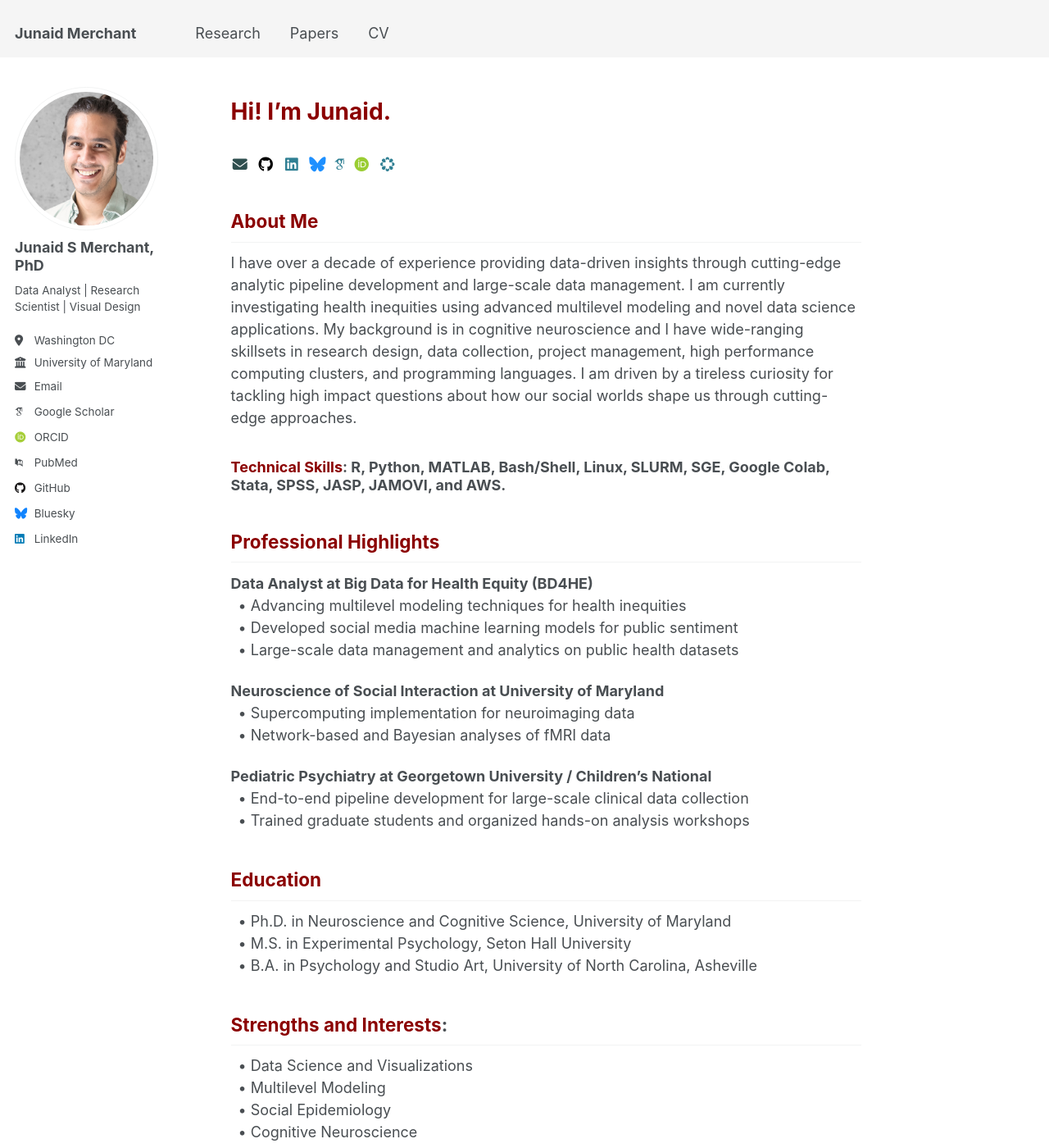
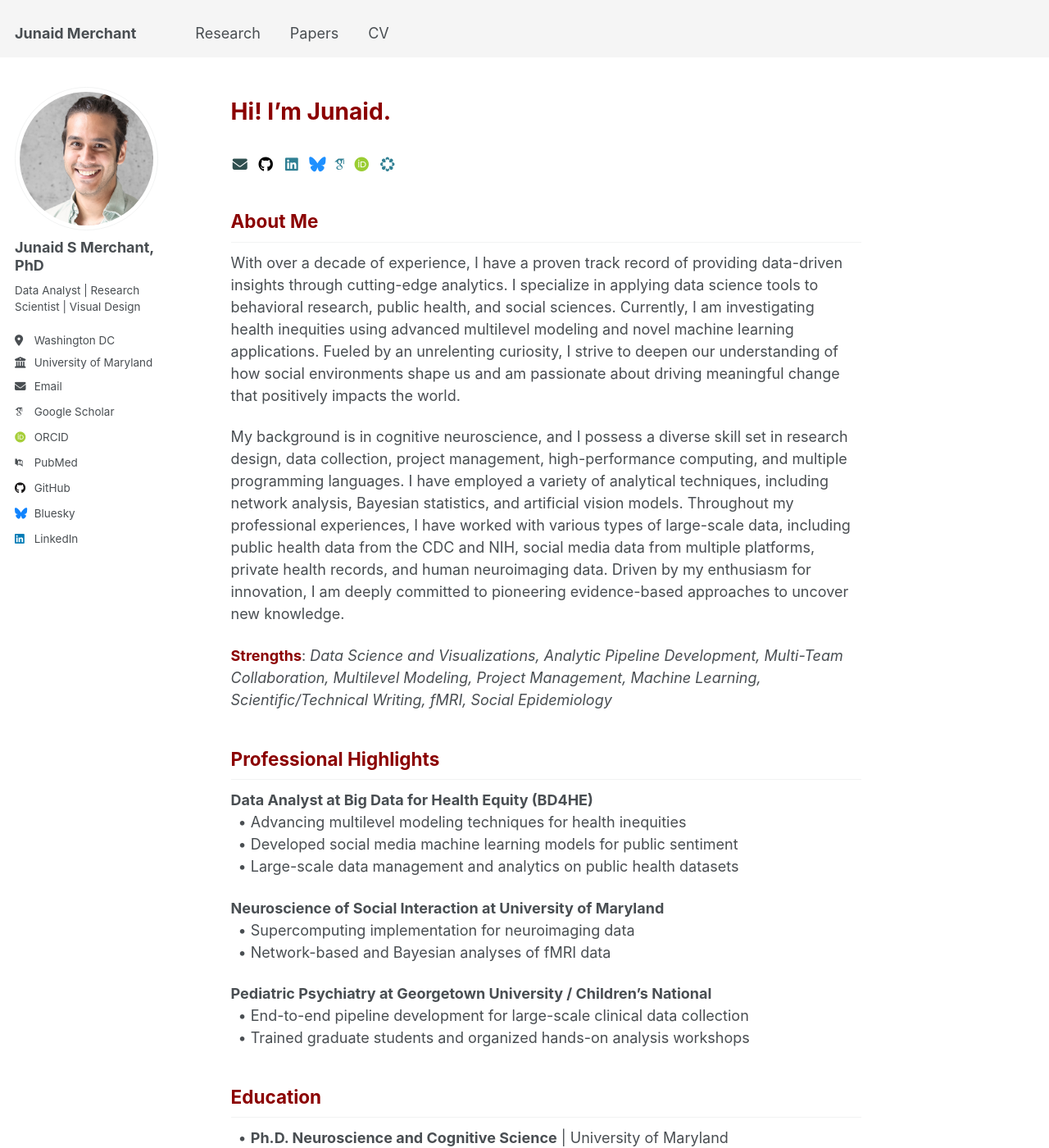
Before and after one commit to JunaidMerchant/JunaidMerchant.github.io, a Jekyll site: the page built from _pages/about.md, in a window 1280 px wide and 1400 px high. Shown: the whole window at 82% size. Built offline with Jekyll 4.4.1, drawn with Linux system fonts in a browser that asks for light colours; some web fonts are replaced; some of the changed lines change nothing that is shown; some of the changed text lies outside the part shown.

Commit message:
Add files via upload

```diff
--- a/_pages/about.md
+++ b/_pages/about.md
@@ -19,11 +19,12 @@ redirect_from:
 
 ## <span style="color:DarkRed">About Me</span>
 
-I have over a decade of experience providing data-driven insights through cutting-edge analytic pipeline development and large-scale data management. I am currently investigating health inequities using advanced multilevel modeling and novel data science applications. My background is in cognitive neuroscience and I have wide-ranging skillsets in research design, data collection, project management, high performance computing clusters, and programming languages. I am driven by a tireless curiosity for tackling high impact questions about how our social worlds shape us through cutting-edge approaches.
+With over a decade of experience, I have a proven track record of providing data-driven insights through cutting-edge analytics. I specialize in applying data science tools to behavioral research, public health, and social sciences. Currently, I am investigating health inequities using advanced multilevel modeling and novel machine learning applications. Fueled by an unrelenting curiosity, I strive to deepen our understanding of how social environments shape us and am passionate about driving meaningful change that positively impacts the world.
+
+My background is in cognitive neuroscience, and I possess a diverse skill set in research design, data collection, project management, high-performance computing, and multiple programming languages. I have employed a variety of analytical techniques, including network analysis, Bayesian statistics, and artificial vision models. Throughout my professional experiences, I have worked with various types of large-scale data, including public health data from the CDC and NIH, social media data from multiple platforms, private health records, and human neuroimaging data. Driven by my enthusiasm for innovation, I am deeply committed to pioneering evidence-based approaches to uncover new knowledge.
 
 
-
-### <span style="color:DarkRed">Technical Skills</span>: R, Python, MATLAB, Bash/Shell, Linux, SLURM, SGE, Google Colab, Stata, SPSS, JASP, JAMOVI, and AWS.
+**<span style="color:DarkRed">Strengths</span>**: *Data Science and Visualizations, Analytic Pipeline Development, Multi-Team Collaboration, Multilevel Modeling, Project Management, Machine Learning, Scientific/Technical Writing, fMRI, Social Epidemiology*
 
 
 ## <span style="color:DarkRed">Professional Highlights</span>
@@ -42,14 +43,22 @@ I have over a decade of experience providing data-driven insights through cuttin
 
 
 ## <span style="color:DarkRed">Education</span>
-&ensp;• Ph.D. in Neuroscience and Cognitive Science, University of Maryland
-&ensp;• M.S. in Experimental Psychology, Seton Hall University
-&ensp;• B.A. in Psychology and Studio Art, University of North Carolina, Asheville
+&ensp;• **Ph.D. Neuroscience and Cognitive Science** | University of Maryland
+&ensp;• **M.S. in Experimental Psychology** | Seton Hall University
+&ensp;• **B.A. in Psychology and Studio Art** | University of North Carolina, Asheville
+
+## <span style="color:DarkRed">Awards</span>
+&ensp;• **2nd Place Data Competition** | Computational Social & Affective Neuroscience
+&ensp;• **Outstanding Graduate Assistant Award** | Top 2% of UMD Graduate Students
+&ensp;• **Network Science Graduate Fellowship** | COMBINE
+&ensp;• **Broadening Participation Grant** | Open Science Training
+&ensp;• **Diversity Award** | Social & Affective Neuroscience Society
 
 
-## <span style="color:DarkRed">Strengths and Interests</span>:
-&ensp;• Data Science and Visualizations
-&ensp;• Multilevel Modeling
-&ensp;• Social Epidemiology
-&ensp;• Cognitive Neuroscience
-&ensp;• Open Science / Data Practices
+## <span style="color:DarkRed">Technical Skills</span>
+
+* **Programming Environments**: R, Python, MATLAB, Bash/Shell, Linux, SLURM, SGE, Docker, Singularity
+* **Data Visualization**: Adobe Photoshop, R - ggplot, ShinyR, sjPlot; Python - matplotlib, Seaborn; NetworkX
+* **Analysis Software**: R - glmmTMB, lmer, glm, ggeffects; Python - scikit-learn, gspread, pandas, numpy scipy, statsmodels, networkX; JAMOVI/JASP, Stata, SPSS
+* **Web Tools**: Google Colab, AWS, GitHub
+* **MRI Software**: SPM, AFNI, fMRIprep, NiMARE, FSL, MRIcroGL, CoSMoMVPA, Brain Connectivity Toolbox, Decoding Toolbox, Nilearn, NLtools, NiBabel, Connectome Workbench, Freesurfer, Network Based Statistics
```
